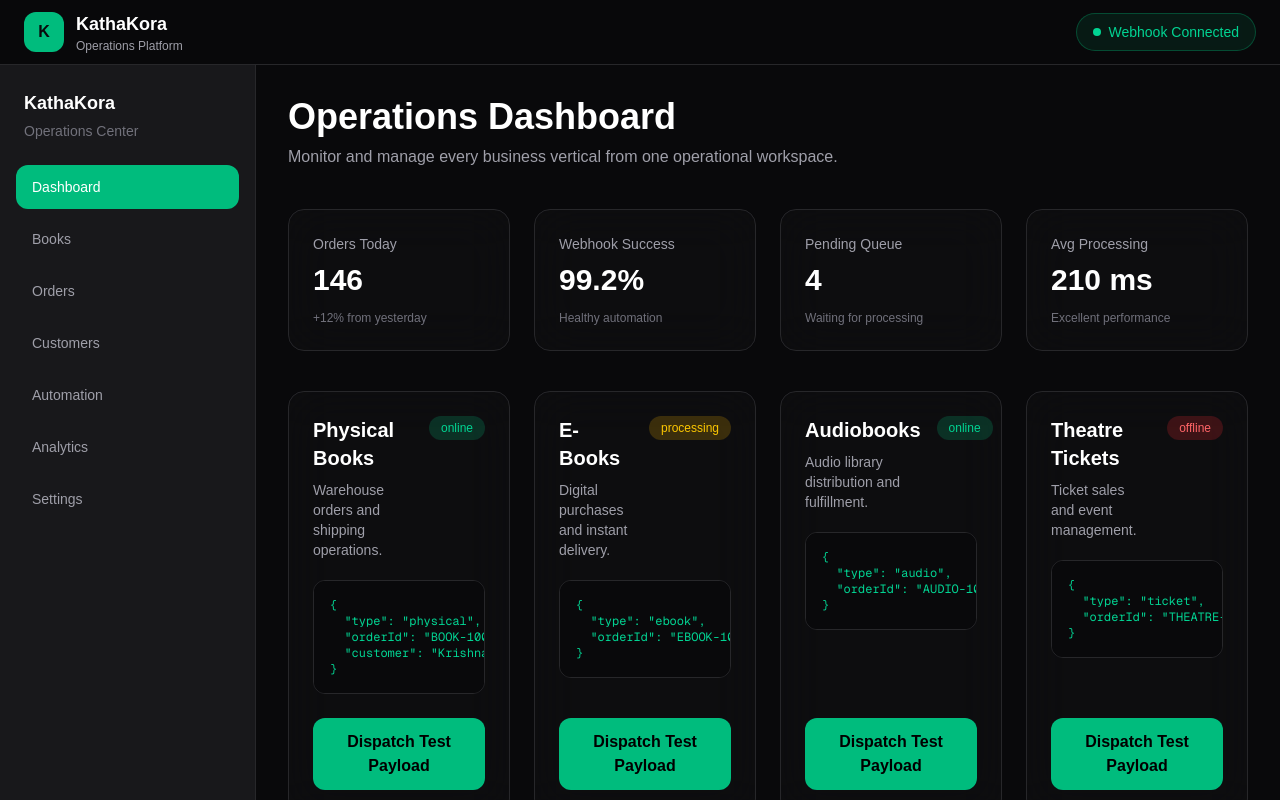
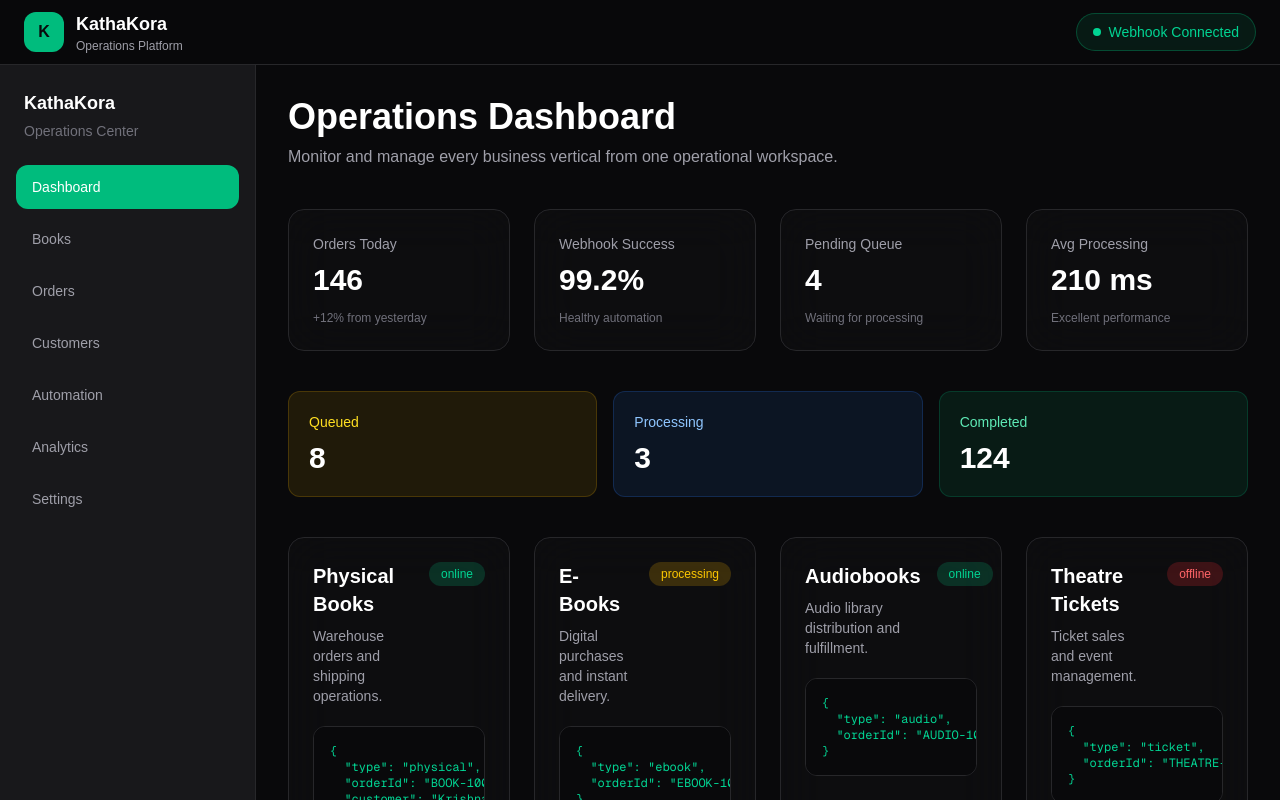
Before and after one commit to KrishnaGhimire668/bolt, a Next.js app: page / in a window 1280 px wide. Shown: the top 800 px of the page. Built offline with nearby package versions, Linux system fonts and the light colour scheme.

Commit message:
feat(queue): add queue status dashboard section

```diff
--- a/src/components/dashboard/Dashboard.tsx
+++ b/src/components/dashboard/Dashboard.tsx
@@ -2,6 +2,7 @@ import MetricsGrid from "@/components/metrics/MetricsGrid";
 import BusinessCard from "./BusinessCard";
 import ActivityFeed from "@/components/activity/ActivityFeed";
 import { Business } from "@/types/business";
+import QueueStatus from "@/components/queue/QueueStatus";
 
 const businesses: Business[] = [
   {
@@ -48,8 +49,10 @@ const businesses: Business[] = [
 ];
 
 export default function Dashboard() {
+
 return (
   <section className="space-y-10">
+    {/* Page Heading */}
     <div>
       <h2 className="text-4xl font-bold text-white">
         Operations Dashboard
@@ -61,8 +64,17 @@ export default function Dashboard() {
       </p>
     </div>
 
+    {/* Global Metrics */}
     <MetricsGrid />
 
+    {/* Job Queue */}
+    <QueueStatus
+      queued={8}
+      processing={3}
+      completed={124}
+    />
+
+    {/* Business Verticals */}
     <section className="grid gap-6 md:grid-cols-2 xl:grid-cols-4">
       {businesses.map((business) => (
         <BusinessCard
@@ -72,6 +84,7 @@ export default function Dashboard() {
       ))}
     </section>
 
+    {/* Recent Activity */}
     <ActivityFeed />
   </section>
 );
--- /dev/null
+++ b/src/components/queue/QueueStatus.tsx
@@ -0,0 +1,39 @@
+type QueueStatusProps = {
+  queued: number;
+  processing: number;
+  completed: number;
+};
+
+export default function QueueStatus({
+  queued,
+  processing,
+  completed,
+}: QueueStatusProps) {
+  return (
+    <section className="grid gap-4 sm:grid-cols-3">
+      <div className="rounded-xl border border-yellow-500/20 bg-yellow-500/10 p-5">
+        <p className="text-sm text-yellow-300">Queued</p>
+
+        <h2 className="mt-2 text-3xl font-bold text-white">
+          {queued}
+        </h2>
+      </div>
+
+      <div className="rounded-xl border border-blue-500/20 bg-blue-500/10 p-5">
+        <p className="text-sm text-blue-300">Processing</p>
+
+        <h2 className="mt-2 text-3xl font-bold text-white">
+          {processing}
+        </h2>
+      </div>
+
+      <div className="rounded-xl border border-emerald-500/20 bg-emerald-500/10 p-5">
+        <p className="text-sm text-emerald-300">Completed</p>
+
+        <h2 className="mt-2 text-3xl font-bold text-white">
+          {completed}
+        </h2>
+      </div>
+    </section>
+  );
+}
```
Lines whose indentation alone changed are shown as unchanged.
